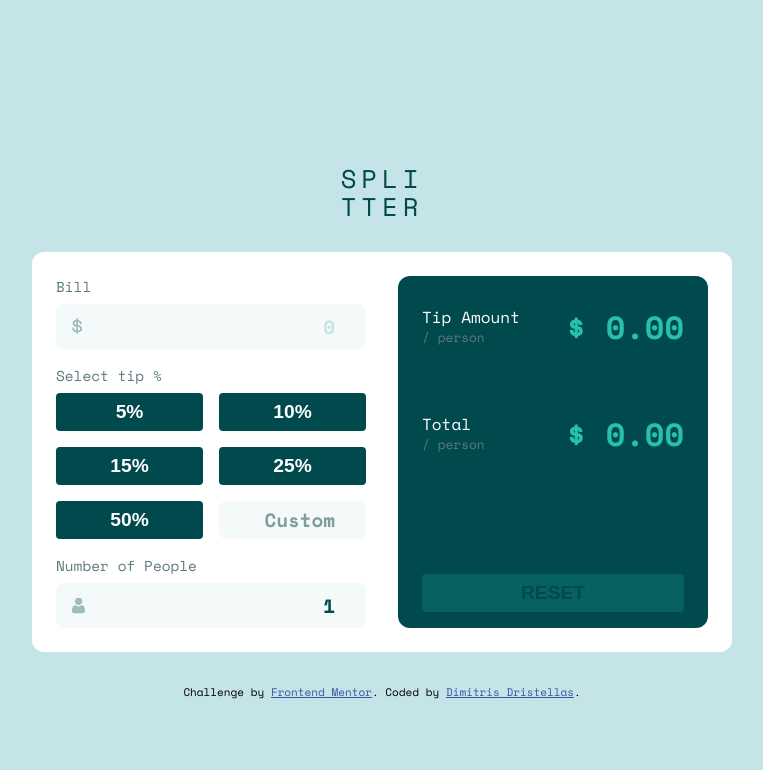
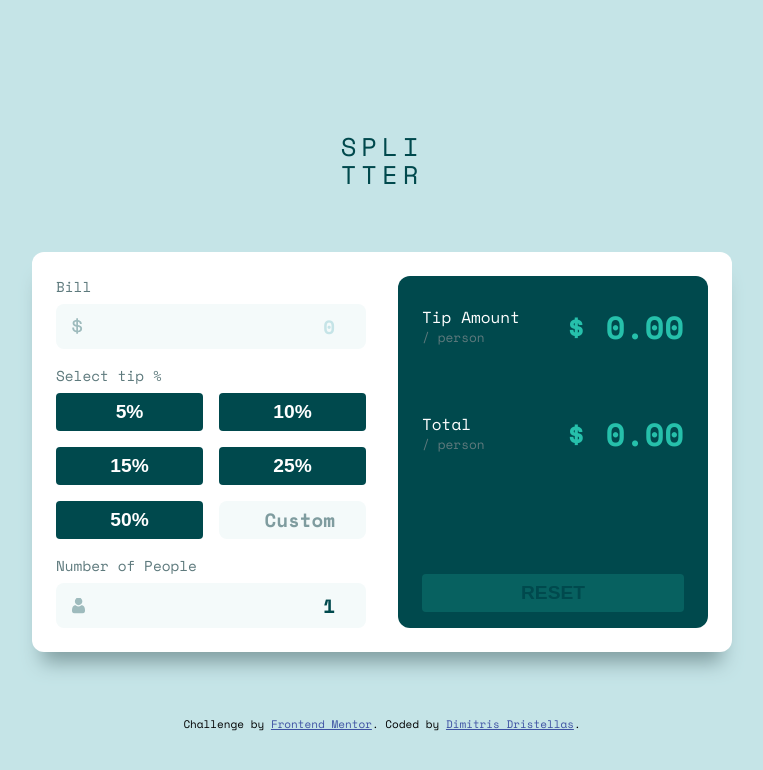
Before and after one commit to dimitrisdr/tip-calculator-app, a plain HTML site: page index.html in a window 1280 px wide. Shown: the whole page, without its empty margins (258-1021 px from the left). Drawn offline with nearby package versions, Linux system fonts and the light colour scheme.

Commit message:
final after updateting

```diff
--- a/style.css
+++ b/style.css
@@ -60,7 +60,7 @@ input {
 body {
     display: grid;
     place-content: center;
-    gap: 2rem;
+    gap: 4rem;
     min-height: 100vh;
     font-family: 'Space Mono';
     background-color: var(--Light-grayish-cyan);
@@ -86,6 +86,7 @@ body {
     display: grid;
     gap: 2rem;
     max-width: 385px;
+    box-shadow: 0 20px 20px -10px var(--Grayish-cyan);
 }
 
 .labels-container {
```
